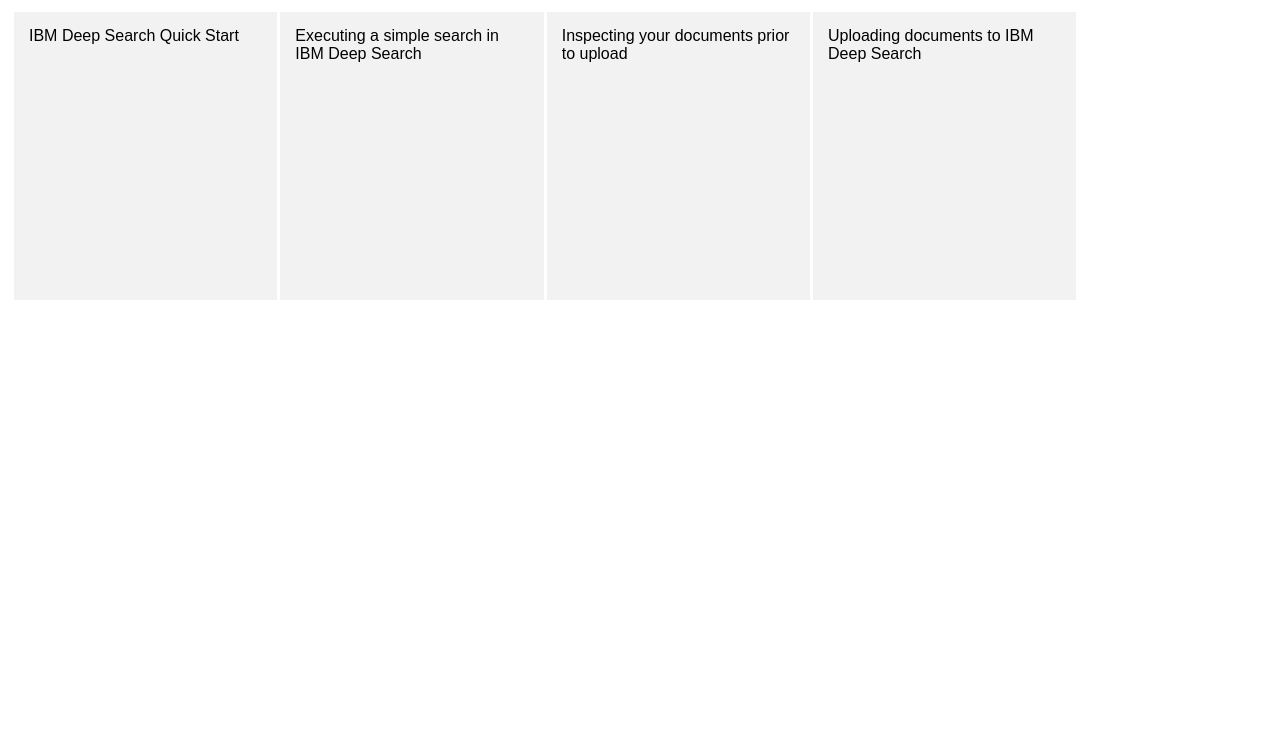
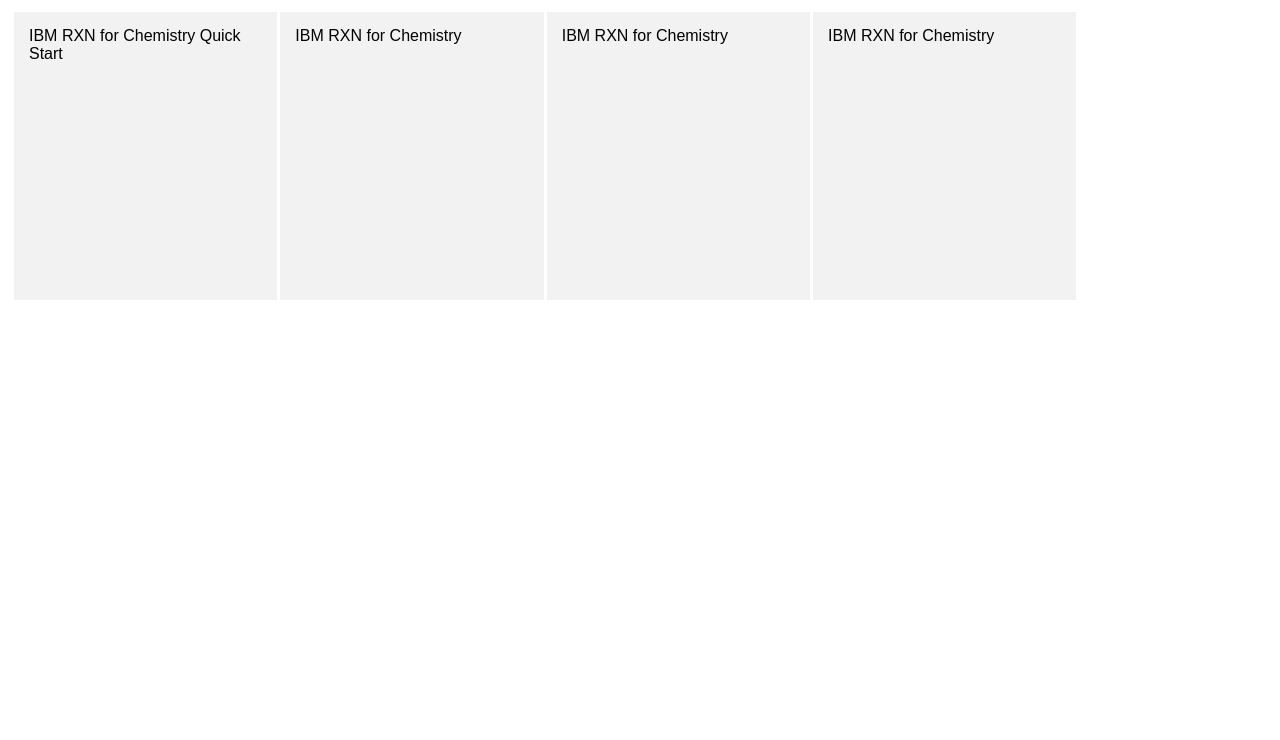
Before and after one commit to deep-search-docs/rxn-docs, a plain HTML site: page index.html in a window 1280 px wide. Shown: the part 60-800 px from the top of the page. Drawn offline with Linux system fonts and the light colour scheme.

Commit message:
Update index.html

```diff
--- a/index.html
+++ b/index.html
@@ -1,6 +1,6 @@
 <html>
 <head>
-<title>IBM Deep Search</title>
+<title>IBM RXN for Chemistry</title>
 </head>
 <style>
 	table {
@@ -35,13 +35,13 @@
 	}
 </style>
 <body>
-<h1>IBM Deep Search</h1>
+<h1>IBM RXN for Chemistry</h1>
 <table style="width:85%; height:300px">
 <tr>
-	<td><p><a href="./quick_start.html">IBM Deep Search Quick Start</a></p></td>
-	<td><p><a href="./simple_search.html">Executing a simple search in IBM Deep Search</a></p></td>
-	<td><p><a href="./inspection.html">Inspecting your documents prior to upload</a></p></td>
-        <td><p><a href="./upload.html">Uploading documents to IBM Deep Search</a></p></td>
+	<td><p><a href="./quick_start.html">IBM RXN for Chemistry Quick Start</a></p></td>
+	<td><p><a href="./quick_start.html">IBM RXN for Chemistry</a></p></td>
+	<td><p><a href="./quick_start.html">IBM RXN for Chemistry</a></p></td>
+        <td><p><a href="./quick_start.html">IBM RXN for Chemistry</a></p></td>
 </tr>
 </table>
 </body>
```
